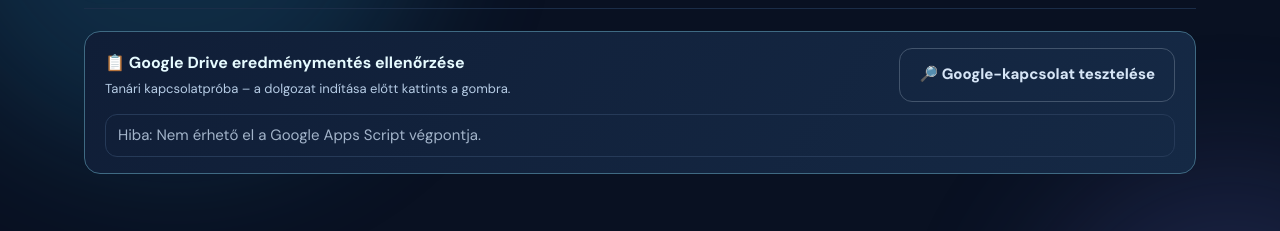
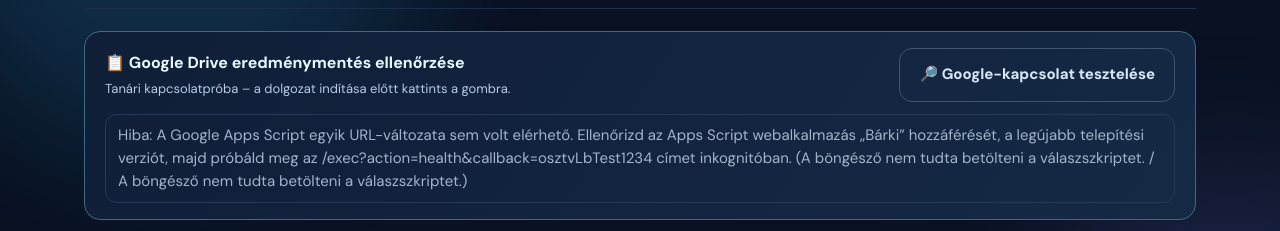
Before and after one commit to trewq2/osztv-2024, a plain HTML site: page index.html in a window 1280 px wide. Both pictures are taken after a click on the button "🔎 Google-kapcsolat tesztelése". Shown: the part 99-330 px from the top of the page. Drawn offline with Linux system fonts and the light colour scheme.

Commit message:
Add files via upload

```diff
--- a/index.html
+++ b/index.html
@@ -149,11 +149,14 @@ window.OSZTV_API_URL = "https://script.google.com/a/macros/palfy-vizugyi.hu/s/AK
   function header(status='ONLINE FELMÉRŐ') {
     return `<header class="topbar"><div class="brand"><div class="brand-logo">50</div><div><div class="brand-name">OSZTV <span style="color:var(--cyan)">2024</span></div><div class="brand-tagline">Informatikai tudáspróba</div></div></div><div class="top-pill"><span class="dot"></span>${escapeHTML(status)}</div></header>`;
   }
-  // A Workspace saját /a/macros/domain/s/ címe egyes böngészőkben a POST-ot
-  // bejelentkezési oldalra irányíthatja. Ugyanannak a telepítésnek a publikus útját használjuk.
+  // A Google Workspace a /a/macros/iskola-domain/s/.../exec címet is használja.
+  // A megadott URL az elsődleges, soha nem írjuk át ellenőrzés nélkül.
   const configuredApiUrl = String(window.OSZTV_API_URL||'').trim();
-  const apiUrl = configuredApiUrl.replace(/^https:\/\/script\.google\.com\/a\/macros\/[^/?#]+\/s\//, 'https://script.google.com/macros/s/');
-  const apiReady = /^https:\/\/script\.google\.com\/(?:macros\/s|a\/macros\/[^/?#]+\/s)\/[^/?#]+\/exec(?:\?[^#]*)?$/.test(apiUrl);
+  const normalApiUrl = configuredApiUrl.replace(/^https:\/\/script\.google\.com\/a\/macros\/[^/?#]+\/s\//, 'https://script.google.com/macros/s/');
+  const apiPattern = /^https:\/\/script\.google\.com\/(?:macros\/s|a\/macros\/[^/?#]+\/s)\/[^/?#]+\/exec(?:\?[^#]*)?$/;
+  const apiCandidates = [...new Set([configuredApiUrl,normalApiUrl])].filter(u => apiPattern.test(u));
+  let apiUrl = apiCandidates[0] || '';
+  const apiReady = apiCandidates.length > 0;
   function updateSyncStatus(){
     const el=$('syncStatus'); if(!el||!state)return;
     const status=state.serverStatus||'pending';
@@ -169,19 +172,38 @@ window.OSZTV_API_URL = "https://script.google.com/a/macros/palfy-vizugyi.hu/s/AK
       ? 'A Google Táblázat nem igazolta a mentést. '+(error||'Ellenőrizd az Apps Script telepítését, majd próbáld újra.')
       : 'Az eredmény elküldésre vár.';
   }
+  // Többnyire a Workspace és a nyilvános Google URL közül csak az egyik elérhető.
+  // Amelyik a health kérésre valóban válaszol, azt használjuk a POST és check során is.
   function jsonpRequest(action, parameters={}, timeoutMs=9000){
-    return new Promise((resolve,reject)=>{
-      if(!apiReady){reject(Error('Az Apps Script /exec URL hiányzik vagy hibás formátumú.'));return;}
+    if (!apiReady) return Promise.reject(Error('A Google Apps Script /exec URL nincs helyesen beállítva.'));
+    const endpoints = [apiUrl, ...apiCandidates.filter(u=>u!==apiUrl)];
+    const requestOnce = (endpoint) => new Promise((resolve,reject)=>{
       const callback='osztvLb'+Date.now().toString(36)+Math.random().toString(36).slice(2,9);
       const script=document.createElement('script');let finished=false;
       const clear=()=>{if(finished)return false;finished=true;clearTimeout(timer);script.remove();delete window[callback];return true;};
-      const timer=setTimeout(()=>{if(clear())reject(Error('Az Apps Script nem válaszolt. Ellenőrizd, hogy az új verzió telepítve van-e, és a hozzáférés „Bárki”-ra van-e állítva.'));},timeoutMs);
+      const timer=setTimeout(()=>{if(clear())reject(Error('Nem érkezett válasz (időtúllépés).'));},timeoutMs);
       window[callback]=d=>{if(clear())resolve(d);};
-      script.onerror=()=>{if(clear())reject(Error('Nem érhető el a Google Apps Script végpontja.'));};
+      script.onerror=()=>{if(clear())reject(Error('A böngésző nem tudta betölteni a válaszszkriptet.'));};
       const query=new URLSearchParams({action,callback,...parameters,t:String(Date.now())});
-      script.src=apiUrl+(apiUrl.includes('?')?'&':'?')+query.toString();
+      script.src=endpoint+(endpoint.includes('?')?'&':'?')+query.toString();
       document.head.appendChild(script);
     });
+    return (async()=>{
+      const errors=[];
+      for(const endpoint of endpoints){
+        try{
+          const result=await requestOnce(endpoint);
+          // A health sikerét meg kell erősíteni; a többi API-hibát változatlanul visszaadjuk.
+          if(action==='health' && (!result || result.ok!==true)){
+            errors.push('A szerver visszautasította a health kérést: '+String(result?.message||result?.error||'ismeretlen hiba'));
+            continue;
+          }
+          apiUrl=endpoint;
+          return result;
+        }catch(err){errors.push(String(err.message||err));}
+      }
+      throw Error('A Google Apps Script egyik URL-változata sem volt elérhető. Ellenőrizd az Apps Script webalkalmazás „Bárki” hozzáférését, a legújabb telepítési verziót, majd próbáld meg az /exec?action=health&callback=osztvLbTest1234 címet inkognitóban. ('+errors.join(' / ')+')');
+    })();
   }
   let syncingSessionId = '';
   let lastPostError = '';
```
